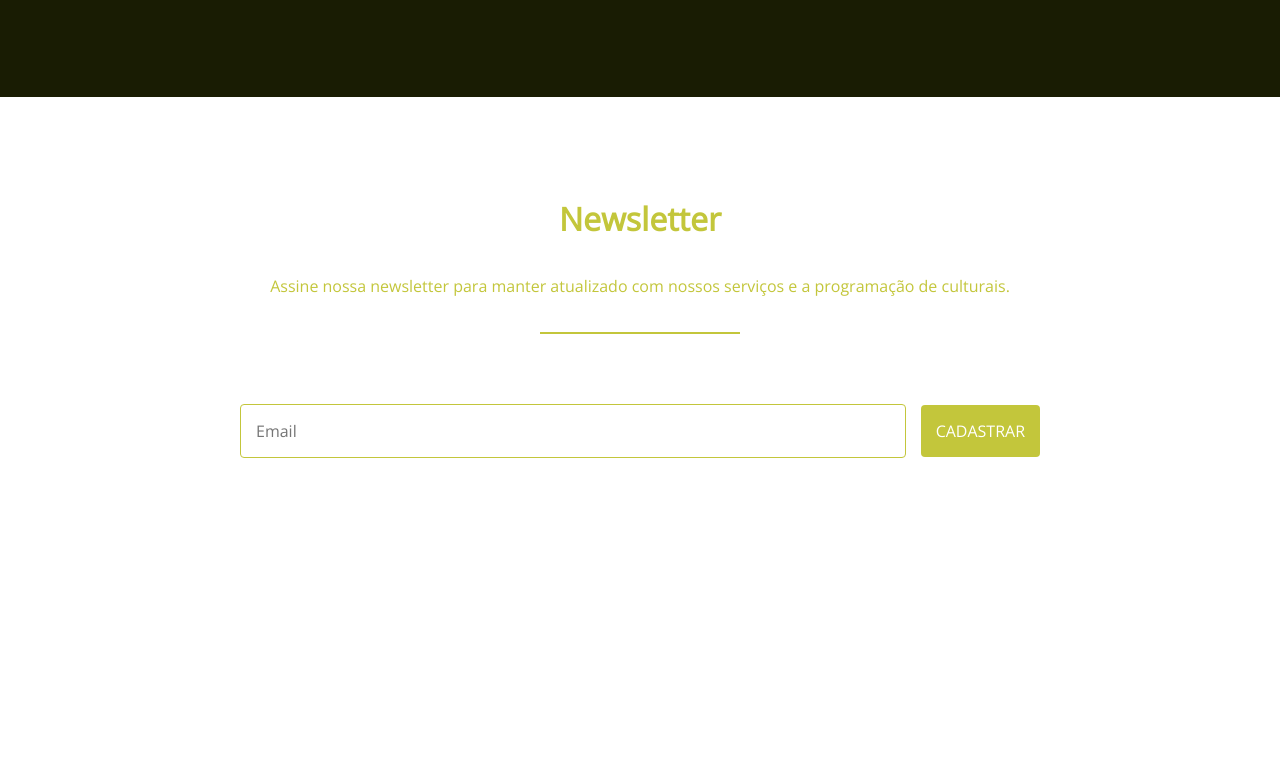
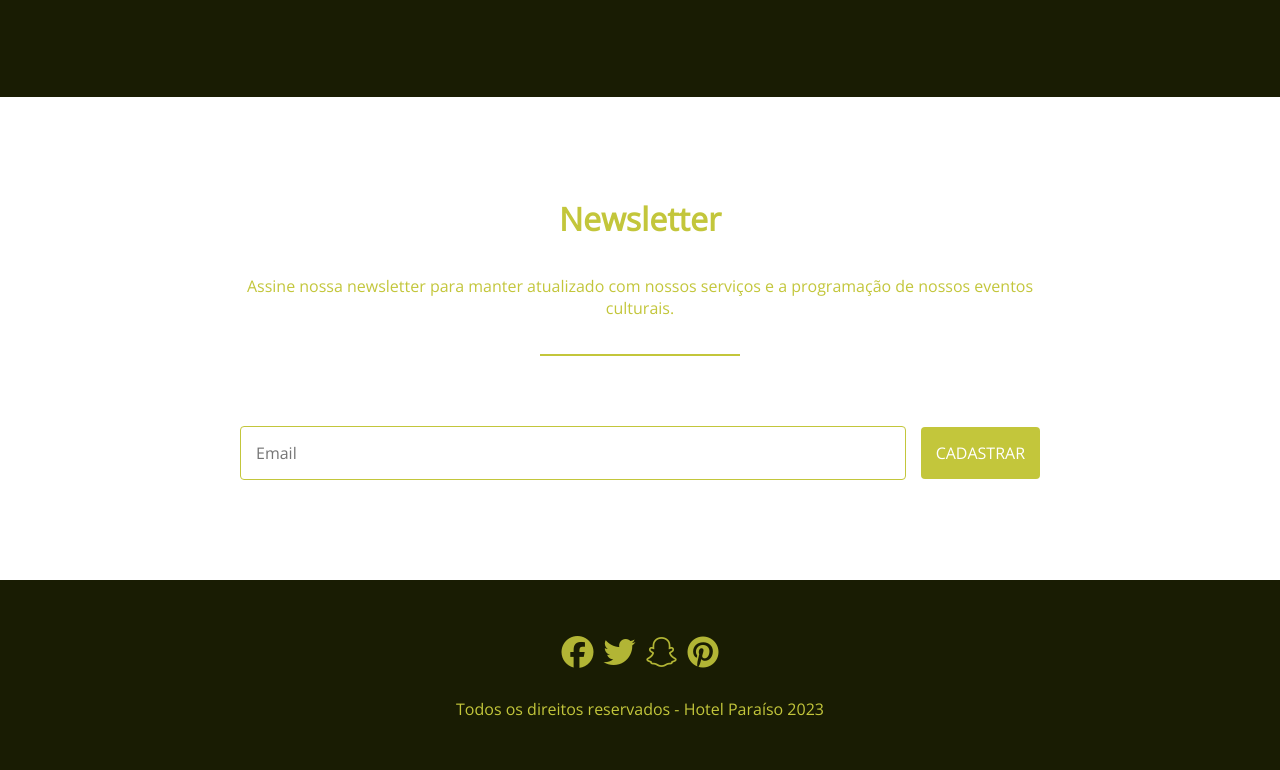
Before and after one commit to Gabriel-Severo/flexboxpage, a plain HTML site: page index.html in a window 1280 px wide. Shown: the part 2555-3325 px from the top of the page. Before the commit the page ends 3113 px from the top, so only its background shows below. Drawn offline with nearby package versions, Linux system fonts and the light colour scheme.

Commit message:
Adding footer

```diff
--- a/css/style.css
+++ b/css/style.css
@@ -286,3 +286,35 @@ header li:last-child{
         margin-bottom: 15px;
     }
 }
+
+/* FOOTER */
+footer{
+    display: flex;
+    flex-direction: column;
+    background-color: #191c03;
+    padding: 50px 0;
+    align-items: center;
+}
+
+footer ul{
+    display: flex;
+    margin-bottom: 25px;
+}
+
+footer ul li{
+    margin-right: 10px;
+}
+
+footer ul li:last-child{
+    margin-right: 0px;
+}
+
+footer ul li a{
+    color: #c3c63b;
+    font-size: 2rem;
+}
+
+footer p{
+    color: #c3c63b;
+    text-align: center;
+}
--- a/index.html
+++ b/index.html
@@ -58,12 +58,21 @@
     </section>
     <section class="newsletter">
         <h3>Newsletter</h3>
-        <p>Assine nossa newsletter para manter atualizado com nossos serviços e a programação de culturais. </p>
+        <p>Assine nossa newsletter para manter atualizado com nossos serviços e a programação de nossos eventos culturais. </p>
         <hr>
         <form>
             <input type="text" placeholder="Email">
             <button> Cadastrar </button>
         </form>
     </section>
+    <footer>
+        <ul>
+            <li><a href=""><i class="fab fa-facebook"></i></a></li>
+            <li><a href=""><i class="fab fa-twitter"></i></a></li>
+            <li><a href=""><i class="fab fa-snapchat"></i></a></li>
+            <li><a href=""><i class="fab fa-pinterest"></i></a></li>
+        </ul>
+        <p>Todos os direitos reservados - Hotel Paraíso 2023</p>
+    </footer>
 </body>
 </html>
```
